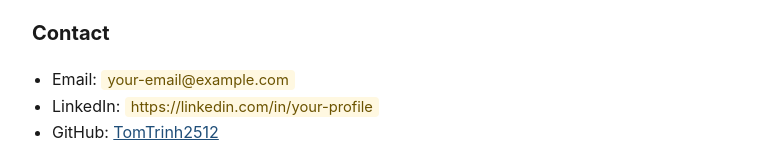
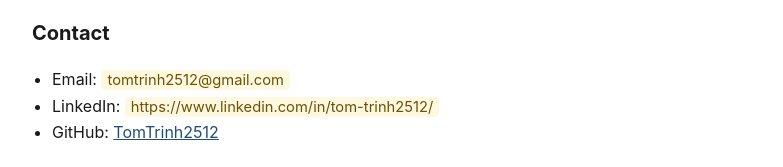
Before and after one commit to TomTrinh2512/TomTrinh2512.github.io, a plain HTML site: page index.html in a window 1280 px wide. Shown: the part 1023-1190 px from the top of the page, without its empty margins (248-1031 px from the left). Drawn offline with Linux system fonts and the light colour scheme.

Commit message:
Update index.html

```diff
--- a/index.html
+++ b/index.html
@@ -67,8 +67,8 @@
     <!-- Contact -->
     <h2 id="contact"><span class="en">Contact</span><span class="vi">Liên hệ</span></h2>
     <ul>
-      <li>Email: <span class="todo">your-email@example.com</span></li>
-      <li>LinkedIn: <span class="todo">https://linkedin.com/in/your-profile</span></li>
+      <li>Email: <span class="todo">tomtrinh2512@gmail.com</span></li>
+      <li>LinkedIn: <span class="todo">https://www.linkedin.com/in/tom-trinh2512/</span></li>
       <li>GitHub: <a href="https://github.com/TomTrinh2512">TomTrinh2512</a></li>
     </ul>
   </main>
```
